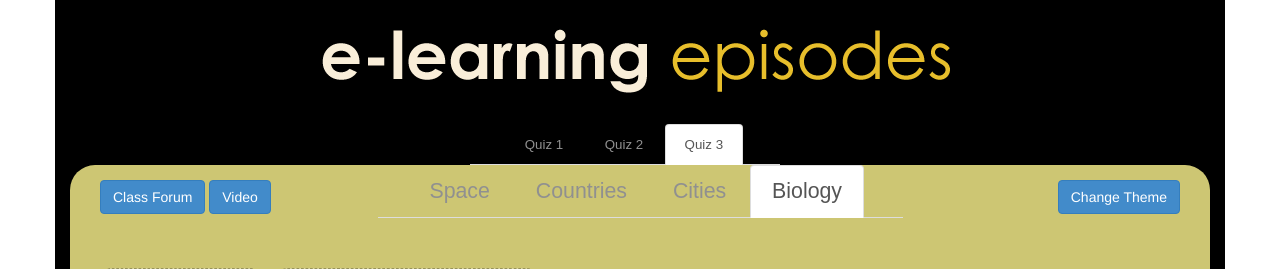
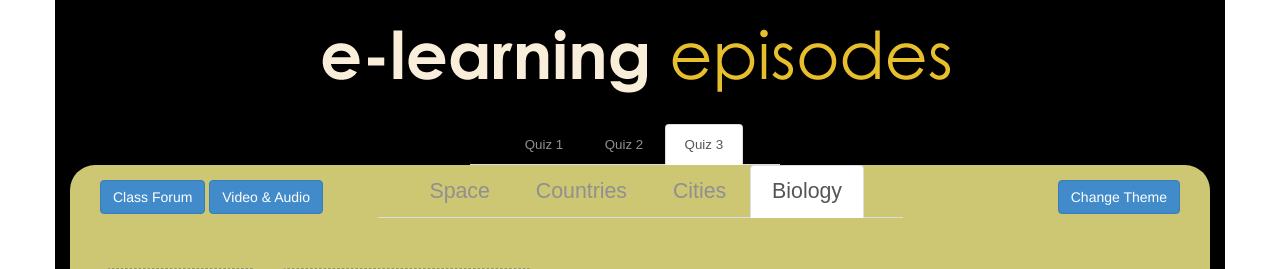
Before and after one commit to gerprog/elearning_quiz, a PHP site: page /biology_3.php in a window 1280 px wide. Shown: the top 269 px of the page. Run offline with PHP 8.4, Linux system fonts and the light colour scheme; some libraries are stand-ins or nearby versions.

Commit message:
added aution to Q3 biology

```diff
--- a/css/dragdrop_pairs.css
+++ b/css/dragdrop_pairs.css
@@ -37,11 +37,19 @@
 #video {
   display: none;
   margin-top: 15px;
+  /*width: 900px;*/
+  height: 400px;
+  float: left;
+  /*background-color: #E0E0E0;*/
+}
+
+#audio {
+  display: none;
+  margin-top: 15px;
   width: 900px;
   height: 400px;
   float: left;
   /*background-color: #E0E0E0;*/
-
 }
 
 #videos {
--- a/css/quiz.css
+++ b/css/quiz.css
@@ -270,6 +270,10 @@ div[class*="emphasize-"] {
   margin-bottom: 20px;
 }
 
+.margin_bottom_audio{
+  margin-bottom: 16px;
+}
+
 .margin_left_30{
   margin-left: 30px;
 }
--- /dev/null
+++ b/js/hide_audio.js
@@ -0,0 +1,4 @@
+$('#audio_btn').click(function(){
+   $('#audio').toggle();
+   e.preventDefault();
+});
--- a/js/hide_video.js
+++ b/js/hide_video.js
@@ -1,4 +1,5 @@
 $('#video_btn').click(function(){
    $('#video').toggle();
+   $('#audio').toggle();
    e.preventDefault();
 });
--- a/quiz3/biology_3.html
+++ b/quiz3/biology_3.html
@@ -43,7 +43,8 @@
        <div class="row-fluid">
 
                 <div class="col-md-3"><button type="submit" id="forum_btn" class="btn btn-primary margin_top_button">Class Forum</button>
-                <button type="submit" id="video_btn" class="btn btn-primary margin_top_button">Video</button></div><!-- col-md-3 -->
+                <button type="submit" id="video_btn" class="btn btn-primary margin_top_button">Video &amp; Audio</button></div>
+                <!--<button type="submit" id="audio_btn" class="btn btn-primary margin_top_button">Audio</button></div>-->   <!-- col-md-3 -->
                    <div class="col-md-6">
                     <ul class="nav nav-tabs" role="tablist">
                            <li class="font_nav_bar_subj margin_left_30"><a href="../space_3.php">&nbsp;Space&nbsp;</a></li>
@@ -60,11 +61,12 @@
     <object type="text/html" data="https://www.hipchat.com/gB5NcM9Uy" width="1120px" height="600px" style="overflow:auto;border:1px ridge blue">
     </object></div>
 
- <div id="video" ng-controller="Ctrl">
-        <div class="col-md-12">
+ <div id="video" ng-controller="Ctrl"> <!--yes-->
+  <div class="row">
+        <div class="col-md-12"><!--yes-->
 
 
-          <div class="col-md-6 margin_top_button" >
+          <div class="col-md-5 margin_top_button" ><!--yes-->
             <section id="section1" ng-show="is(1)">
                   <iframe width="420" height="345"
                         src="http://www.youtube.com/embed/uU00tg98Jjw">
@@ -108,7 +110,7 @@
 
           </div><!--col-md-6-->
 
-        <div class="col-md-6">
+        <div class="col-md-3"><!--yes-->
             <ul>
               <div id="usersnav" class="btn-group">
 
@@ -126,10 +128,73 @@
                  </div><!--usersnav-->
 
               </ul>
-           </div><!--col-md-6-->
+           </div><!--col-md-4-->
+
+
+
+
+
+        <div class="col-md-4"><!--yes-->
+          <div id="audio" ng-controller="Ctrl"> <!--yes-->
+
+             <div class="margin_bottom_audio">
+                     <audio controls>
+                        <source src="http://www.scientificamerican.com/podcast/podcast.mp3?fileId=F6CCD950-75C1-4C26-A06B48B4DDCEDA56" type="audio/mpeg">
+                        <embed height="50" width="" src="http://www.scientificamerican.com/podcast/podcast.mp3?fileId=F6CCD950-75C1-4C26-A06B48B4DDCEDA56">
+                      </audio>
+              </div><!-- details1.show -->
+               <div class="margin_bottom_audio">
+                     <audio controls>
+                        <source src="http://www.scientificamerican.com/podcast/podcast.mp3?fileId=F6CCD950-75C1-4C26-A06B48B4DDCEDA56" type="audio/mpeg">
+                        <embed height="50" width="" src="http://www.scientificamerican.com/podcast/podcast.mp3?fileId=F6CCD950-75C1-4C26-A06B48B4DDCEDA56">
+                      </audio>
+              </div><!-- details1.show -->
+                <div class="margin_bottom_audio">
+                     <audio controls>
+                        <source src="http://www.scientificamerican.com/podcast/podcast.mp3?fileId=F6CCD950-75C1-4C26-A06B48B4DDCEDA56" type="audio/mpeg">
+                        <embed height="50" width="100" src="http://www.scientificamerican.com/podcast/podcast.mp3?fileId=F6CCD950-75C1-4C26-A06B48B4DDCEDA56">
+                      </audio>
+              </div><!-- details1.show -->
+               <div class="margin_bottom_audio">
+                     <audio controls>
+                        <source src="http://www.scientificamerican.com/podcast/podcast.mp3?fileId=F6CCD950-75C1-4C26-A06B48B4DDCEDA56" type="audio/mpeg">
+                        <embed height="50" width="100" src="http://www.scientificamerican.com/podcast/podcast.mp3?fileId=F6CCD950-75C1-4C26-A06B48B4DDCEDA56">
+                      </audio>
+              </div><!-- details1.show -->
+                <div class="margin_bottom_audio">
+                     <audio controls>
+                        <source src="http://www.scientificamerican.com/podcast/podcast.mp3?fileId=F6CCD950-75C1-4C26-A06B48B4DDCEDA56" type="audio/mpeg">
+                        <embed height="50" width="100" src="http://www.scientificamerican.com/podcast/podcast.mp3?fileId=F6CCD950-75C1-4C26-A06B48B4DDCEDA56">
+                      </audio>
+              </div><!-- details1.show -->
+                <div class="margin_bottom_audio">
+                     <audio controls>
+                        <source src="http://www.scientificamerican.com/podcast/podcast.mp3?fileId=F6CCD950-75C1-4C26-A06B48B4DDCEDA56" type="audio/mpeg">
+                        <embed height="50" width="100" src="http://www.scientificamerican.com/podcast/podcast.mp3?fileId=F6CCD950-75C1-4C26-A06B48B4DDCEDA56">
+                      </audio>
+              </div><!-- details1.show -->
+                <div class="margin_bottom_audio">
+                     <audio controls>
+                        <source src="http://www.scientificamerican.com/podcast/podcast.mp3?fileId=F6CCD950-75C1-4C26-A06B48B4DDCEDA56" type="audio/mpeg">
+                        <embed height="50" width="100" src="http://www.scientificamerican.com/podcast/podcast.mp3?fileId=F6CCD950-75C1-4C26-A06B48B4DDCEDA56">
+                      </audio>
+              </div><!-- details1.show -->
+                <div class="margin_bottom_audio">
+                     <audio controls>
+                        <source src="http://www.scientificamerican.com/podcast/podcast.mp3?fileId=F6CCD950-75C1-4C26-A06B48B4DDCEDA56" type="audio/mpeg">
+                        <embed height="50" width="100" src="http://www.scientificamerican.com/podcast/podcast.mp3?fileId=F6CCD950-75C1-4C26-A06B48B4DDCEDA56">
+                      </audio>
+              </div><!-- details1.show -->
+
+            </div><!--audio-->
+          </div><!--col-md-2-->
+
 
         </div><!--col-md-12-->
+         </div><!--row-->
       </div><!--video-->
+
+
 
 
           <div class="col-md-12" style="margin-top:50px;">
@@ -288,6 +353,7 @@
 <script type="text/javascript" src="../js/quiz3_dragdrop_biology3.js"></script>
 <script type="text/javascript" src="../js/hide_forum.js"></script>
 <script type="text/javascript" src="../js/hide_video.js"></script>
+<script type="text/javascript" src="../js/hide_audio.js"></script>
 <script type="text/javascript" src="../js/angular_section.js"></script>
 <script type="text/javascript" src="../js/toggle_css.js"></script>
 
```
